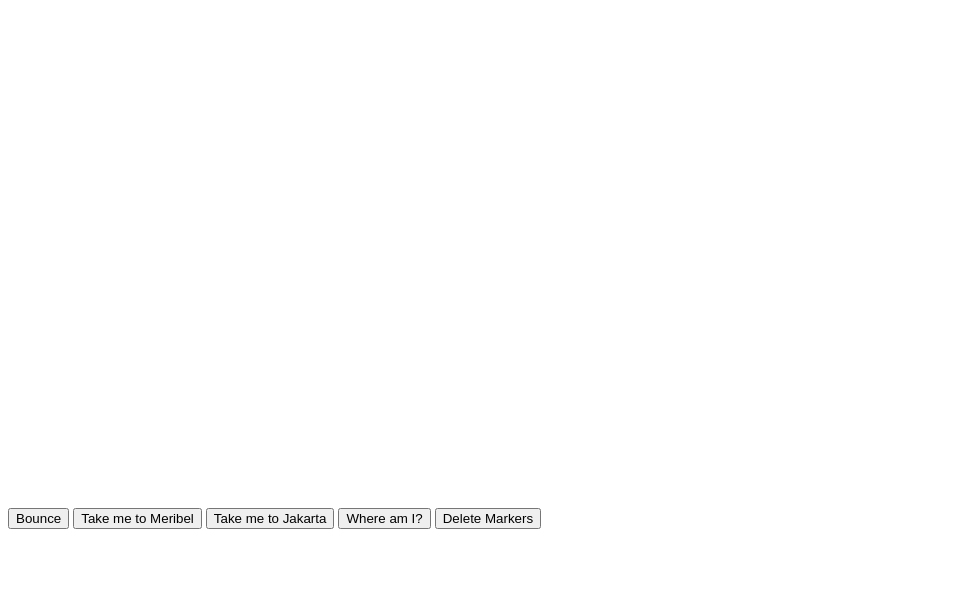
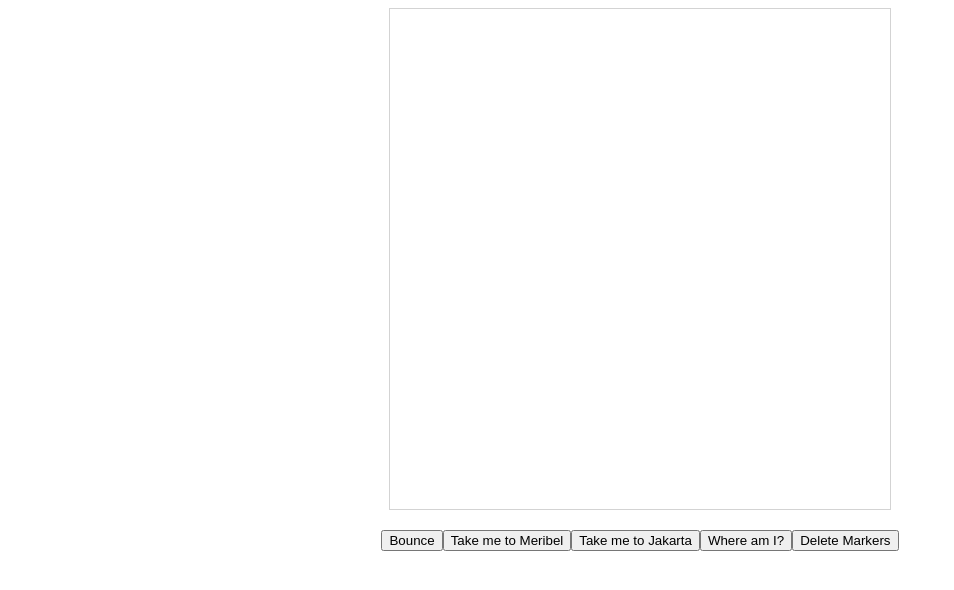
Before and after one commit to PMGH/js_geolocation_gmAPI, a website: page index.html in a window 1280 px wide. Shown: the whole page, without its empty margins (0-954 px from the left). Drawn offline with Linux system fonts and the light colour scheme; some packages are replaced by stand-ins of ours; no server answers.

Commit message:
Amends styling

```diff
--- a/public/main.css
+++ b/public/main.css
@@ -1,4 +1,12 @@
 #main-map {
+  border: 1px solid lightGrey;
+  margin: 0 auto;
   height: 500px;
   width: 500px;
 }
+
+#buttons {
+  display: flex;
+  justify-content: center;
+  margin: 20px;
+}
```
